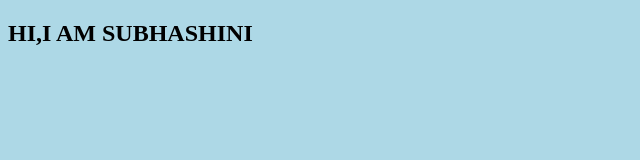
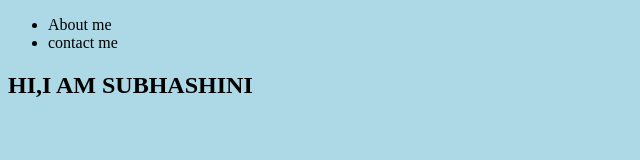
Before and after one commit to subhaa-m/gettingStarted, a plain HTML site: page index.html in a window 1280 px wide. Shown: the whole page, without its empty margins (0-640 px from the left). Drawn offline with Linux system fonts and the light colour scheme.

Commit message:
created a header section for nav menu

```diff
--- a/index.html
+++ b/index.html
@@ -8,6 +8,15 @@
     <title>Portfolio</title>
 </head>
 <body>
+    <header>
+        <div>
+            <ul>
+                <li>About me</li>
+                <li>contact me</li>
+            </ul>
+        </div>
+    </header>
     <h2>HI,I AM SUBHASHINI</h2>
+
 </body>
 </html>
```
